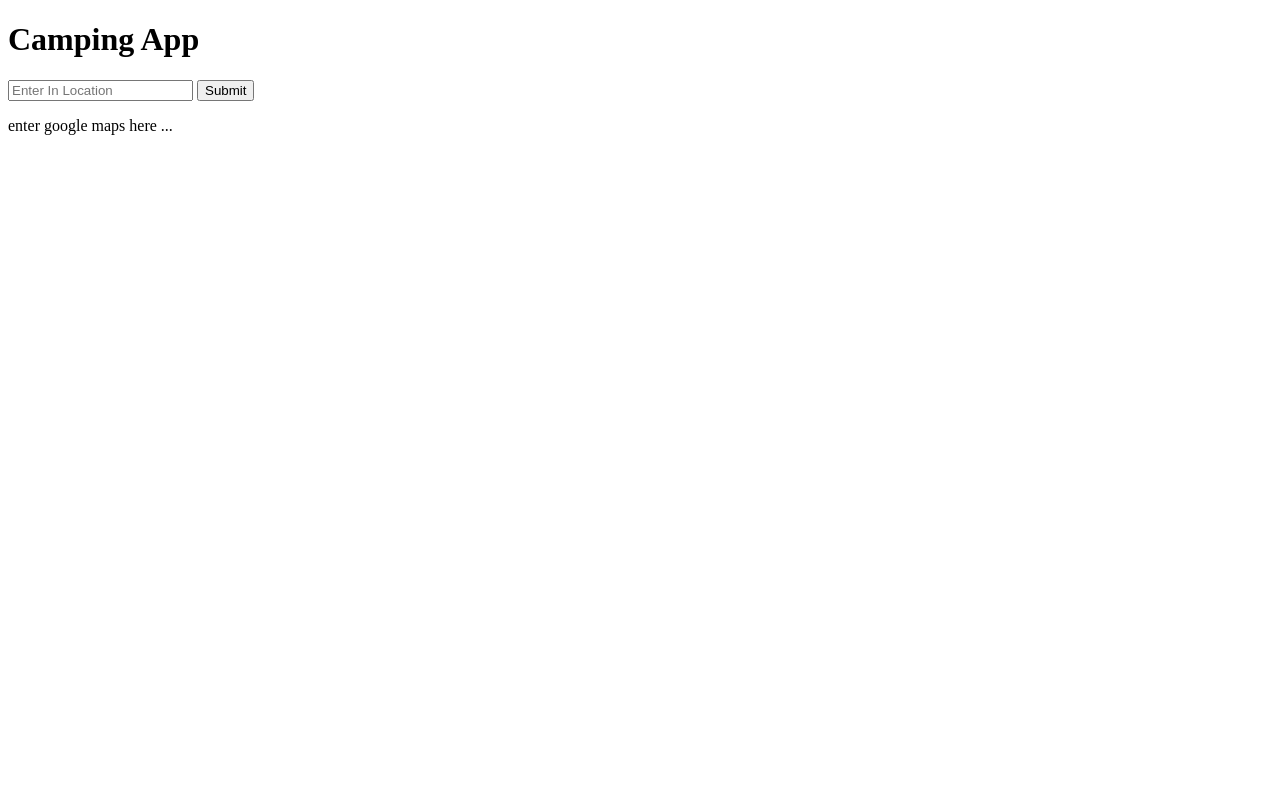
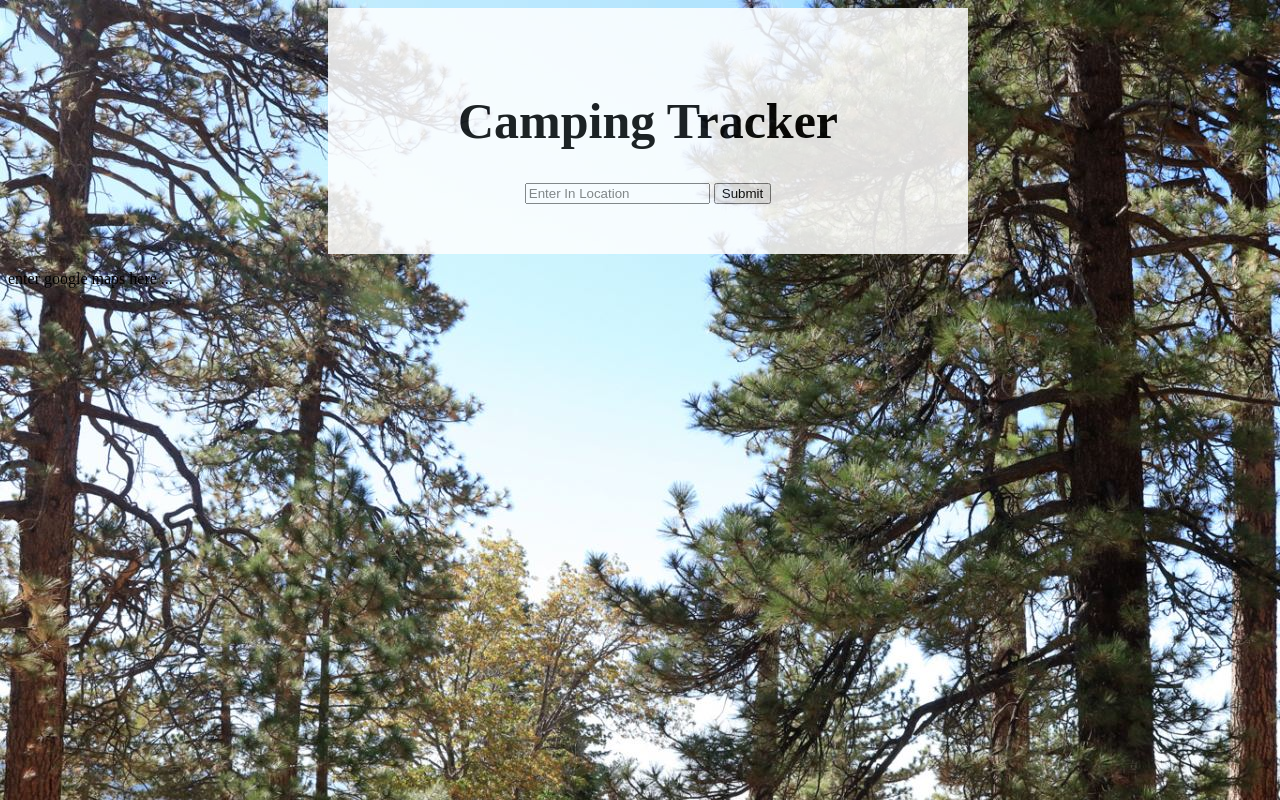
Before and after one commit to Corbin520/campingTracker, a plain HTML site: page index.html in a window 1280 px wide. Drawn offline with nearby package versions, Linux system fonts and the light colour scheme.

Commit message:
added style

```diff
--- a/index.html
+++ b/index.html
@@ -3,12 +3,13 @@
 <head>
     <meta charset="UTF-8">
     <meta name="viewport" content="width=device-width, initial-scale=1.0">
+    <link href="./style.css" type="text/css" rel="stylesheet">
     <title>Document</title>
 </head>
 <body>
-    <h1>Camping App</h1>
 
     <div class="location-form">
+        <h1 id="main-header">Camping Tracker</h1>
         <input id="form-input" type="text" placeholder="Enter In Location">
         <button id="form-submit" type="submit">Submit</button>
     </div>
@@ -20,3 +21,5 @@
     <script src="./logic.js"></script>
 </body>
 </html>
+
+<!-- Goal of app, make it so a user can sign into the camping app and save their camping locations -->
--- a/style.css
+++ b/style.css
@@ -0,0 +1,24 @@
+body {
+    background-image: url("./images/Table\ Mountain\ Campground\ tents.jpg");
+    width: 100%;
+    height: 50px;
+}
+
+#main-header {
+    margin-left: auto;
+    margin-right: auto;
+    text-align: center;
+    color: black;
+    font-size: 50px;
+}
+
+.location-form {
+    background-color: white;
+    margin-left: auto;
+    margin-right: auto;
+    text-align: center;
+    padding-bottom: 50px;
+    padding-top: 50px;
+    opacity: 0.85;
+    width: 50%;
+}
```
Also changed, not shown: images/Table Mountain Campground tents.jpg (added), images/background-image.jpg (added), 2 other files.
